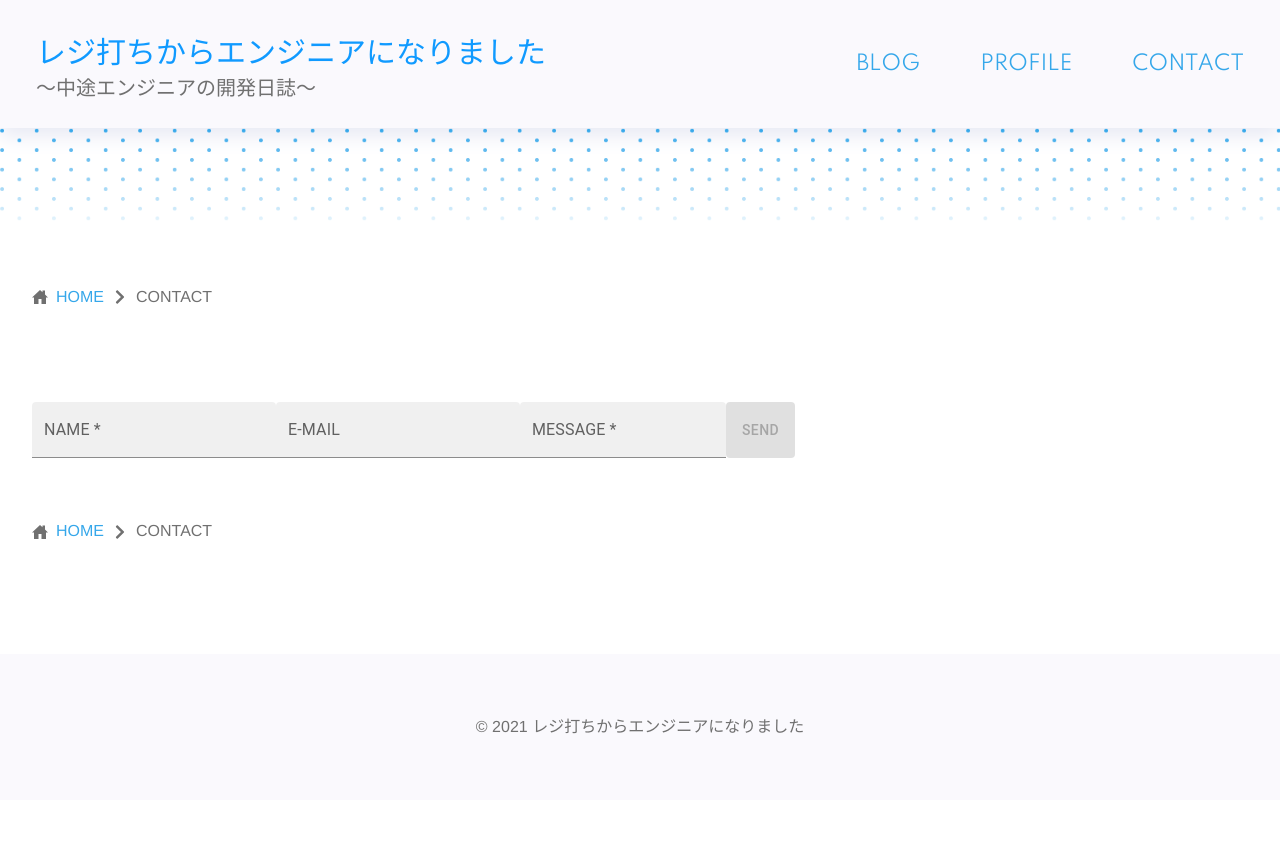
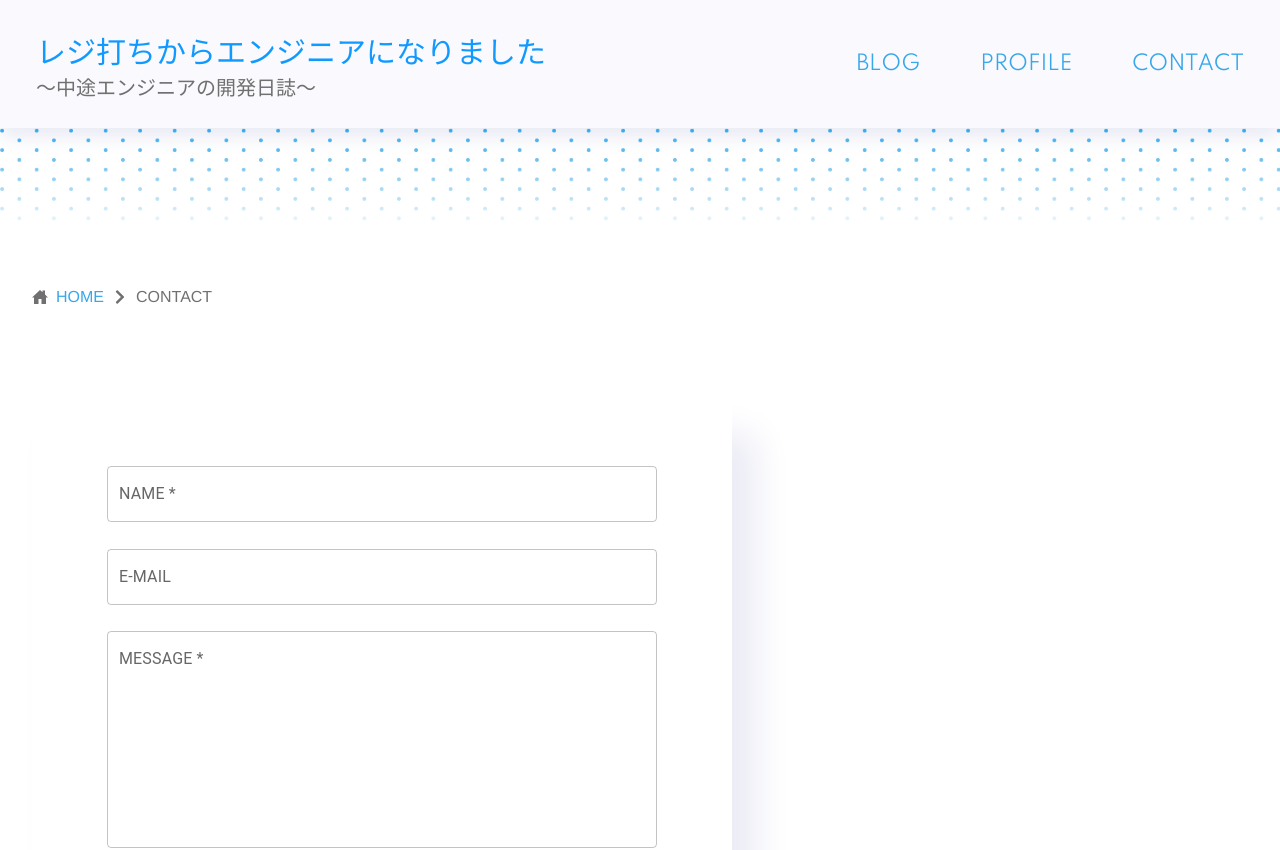
Before and after one commit to Kazoo1122/nextjs-blog, a Next.js app: page /contact in a window 1280 px wide. Shown: the top 850 px of the page. Before the commit the page ends 800 px from the top, so only its background shows below. Built offline with nearby package versions, Linux system fonts and the light colour scheme; a web font is replaced by a local one.

Commit message:
コンタクトのフォーム修正＋CSS修正

```diff
--- a/components/LoadMore.tsx
+++ b/components/LoadMore.tsx
@@ -1,6 +1,7 @@
 import styles from '../styles/load_more.module.scss';
 import { COUNT_PER_POSTS } from '../pages';
 import React, { SetStateAction } from 'react';
+import { Button } from '@mui/material';
 
 type LoadMoreProps = {
   currentCount: number;
@@ -13,12 +14,13 @@ const LoadMore = (props: LoadMoreProps) => {
   return (
     <>
       {postsLength > currentCount ? (
-        <button
+        <Button
+          variant='contained'
           className={styles.load_more_button}
           onClick={() => setCount(currentCount + COUNT_PER_POSTS)}
         >
           LOAD MORE
-        </button>
+        </Button>
       ) : (
         ''
       )}
--- a/pages/contact.tsx
+++ b/pages/contact.tsx
@@ -1,12 +1,12 @@
 import { Layout } from '../components/Layout';
 import { SubmitHandler, useForm } from 'react-hook-form';
-import { Box, Button, FormControl, InputLabel, FilledInput } from '@mui/material';
+import { Box, Button, FormControl, InputLabel, OutlinedInput } from '@mui/material';
 import { useSetBreadCrumbs } from '../context/context';
 import { BreadCrumbs } from '../components/BreadCrumbs';
 import { useMail } from '../lib/useMail';
 import styles from '../styles/contact.module.scss';
 import { AiOutlineWarning } from 'react-icons/ai';
-import { router } from 'next/client';
+import { useRouter } from 'next/router';
 
 export type FormValues = {
   name: string;
@@ -15,6 +15,7 @@ export type FormValues = {
 };
 
 const Contact = () => {
+  const router = useRouter();
   const { send } = useMail();
   const {
     register,
@@ -46,38 +47,53 @@ const Contact = () => {
     <Layout pageTitle={pageTitle}>
       <BreadCrumbs items={items} />
       <Box component='form' className={styles.contact_form} onSubmit={handleSubmit(onSubmit)}>
-        <FormControl error={'name' in errors} variant='filled' className={styles.input_field}>
+        <FormControl className={styles.form_control_box} error={'name' in errors} variant='filled'>
           <InputLabel htmlFor='component-filled'>NAME *</InputLabel>
-          <FilledInput type='text' {...register('name', { required: true })} />
+          <OutlinedInput type='text' {...register('name', { required: true })} />
           {errors.name && (
-            <p className={'name' in errors ? styles.error : styles.safe}>
+            <p className={'name' in errors ? styles.error : ''}>
               <AiOutlineWarning />
               名前は必須です
             </p>
           )}
+          {!('name' in errors) ? <br /> : ''}
         </FormControl>
 
-        <FormControl error={'email' in errors} variant='filled' className={styles.input_field}>
+        <FormControl className={styles.form_control_box} error={'email' in errors} variant='filled'>
           <InputLabel htmlFor='component-filled'>E-MAIL</InputLabel>
-          <FilledInput
+          <OutlinedInput
             color={'email' in errors ? 'error' : 'primary'}
             type='email'
             {...register('email')}
           />
+          <br />
         </FormControl>
 
-        <FormControl error={'message' in errors} variant='filled' className={styles.input_field}>
+        <FormControl
+          className={styles.form_control_box}
+          error={'message' in errors}
+          variant='filled'
+        >
           <InputLabel htmlFor='component-filled'>MESSAGE *</InputLabel>
-          <FilledInput multiline type='text' {...register('message', { required: true })} />
+          <OutlinedInput
+            rows={8}
+            multiline
+            type='text'
+            className={styles.message}
+            {...register('message', { required: true })}
+          />
           {errors.message && (
-            <p className={'message' in errors ? styles.error : styles.safe}>
+            <p className={'message' in errors ? styles.error : ''}>
               <AiOutlineWarning className={styles.warn_icon} />
               お問い合わせ内容は必須です
             </p>
           )}
+          {!('message' in errors) ? <br /> : ''}
         </FormControl>
         <Button
-          variant='contained'
+          color='info'
+          size='large'
+          variant='outlined'
           type='submit'
           disabled={!formState.isValid || formState.isSubmitting}
           className={styles.submit_button}
--- a/pages/profile.tsx
+++ b/pages/profile.tsx
@@ -20,7 +20,7 @@ const Profile = () => {
         <div className='contents_area'>
           <div className={styles.container_box}>
             <h3 className={styles.my_name_text}>
-              <span>大平　和正　- Kazumasa Ohira -</span>
+              <span>大平 和正 - Kazumasa Ohira -</span>
             </h3>
             <p>
               30代の遅咲き（？）エンジニア。
@@ -29,7 +29,7 @@ const Profile = () => {
               <br />
               新卒で小売業界に飛び込むも、紆余曲折を経てエンジニアへ転身。
               <br />
-              大好物のTVゲームは封印し、スキルアップに勤しむ日々を送る。
+              大好きなTVゲームは封印し、スキルアップに勤しむ日々を送る。
             </p>
           </div>
 
--- a/styles/contact.module.scss
+++ b/styles/contact.module.scss
@@ -1,10 +1,26 @@
 .contact_form {
+  padding-top: 64px;
+  width:700px;
+  height: 600px;
   display: flex;
-  flex-display: column;
+  flex-direction: column;
+  background: #FFFFFF  padding-box;
+  align-items: center;
+  box-shadow: 24px 32px 36px #EAEBF5;
+  border-radius: 6px;
+  gap: 8px 0;
 }
 .error{
   color:#d32f2f;
 }
 .warn_icon{
-  viewBox:0 0 200 100;
+
 }
+.form_control_box {
+  width:550px;
+}
+
+.submit_button{
+  margin-top:32px;
+
+}
--- a/styles/globals.scss
+++ b/styles/globals.scss
@@ -9,6 +9,7 @@
   --gray-color: #707070;
   --shadow-color: #e7e9f4;
   --button-color: #4d6cdb;
+  --button-active-color:#7a91e8;
   --white-text-color: #fff;
   --black-text-color: #000;
 
@@ -34,11 +35,11 @@ body {
 
 //各ページのコンテンツエリア
 .contents_area {
-  width: 1000px;
+  width: 70vw;
 }
 
 .side_area {
-  width: 270px;
+  width: 22vw;
 }
 
 //各ページのタグ設定
@@ -51,7 +52,7 @@ body {
   margin-right: 6px;
   padding: 0 12px;
   &:hover {
-    background-color: var(--strong-color);
+    background-color:  var(--button-active-color);
   }
   a {
     font-size: 16px;
@@ -80,11 +81,11 @@ a {
   line-height: 250%;
   padding-bottom: 48px;
   p {
-    font-family: 'Hiragino Maru Gothic ProN W4';
+    font-family: 'Hiragino Maru Gothic ProN W4', sans-serif;
     font-size: 18px;
   }
   strong {
-    font-family: 'Hiragino Maru Gothic ProN W6';
+    font-family: 'Hiragino Maru Gothic ProN W6', sans-serif;
     background: var(--marker);
   }
 }
--- a/styles/profile.module.scss
+++ b/styles/profile.module.scss
@@ -20,7 +20,7 @@
   .container_box {
     padding-top: 48px;
     padding-bottom: 48px;
-    width: 800px;
+    width: 70vw;
     border-top: var(--menu-color) solid 1px;
   }
   p {
```
Also changed, not shown: styles/load_more.module.scss (+5 -11 lines).
